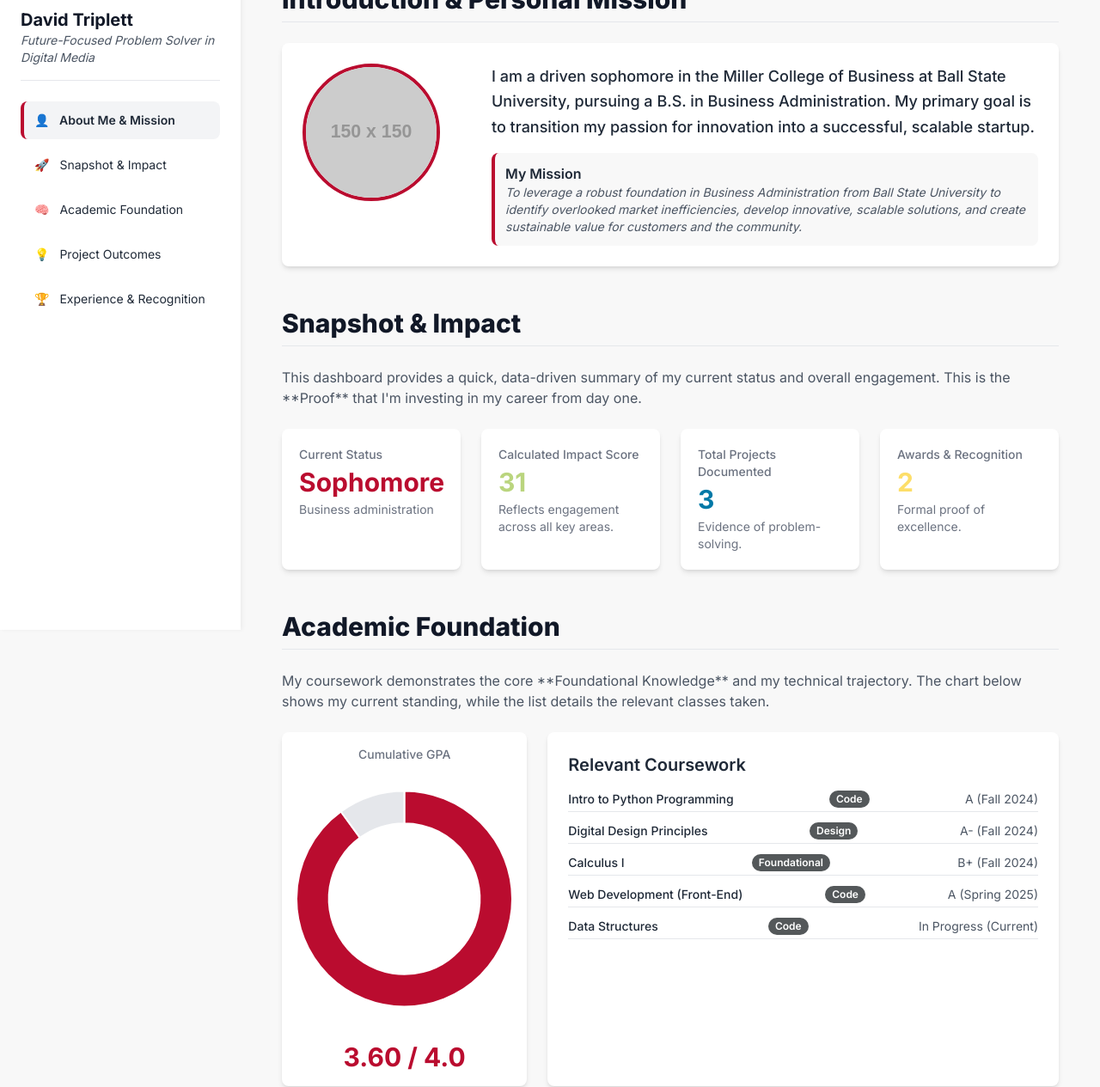
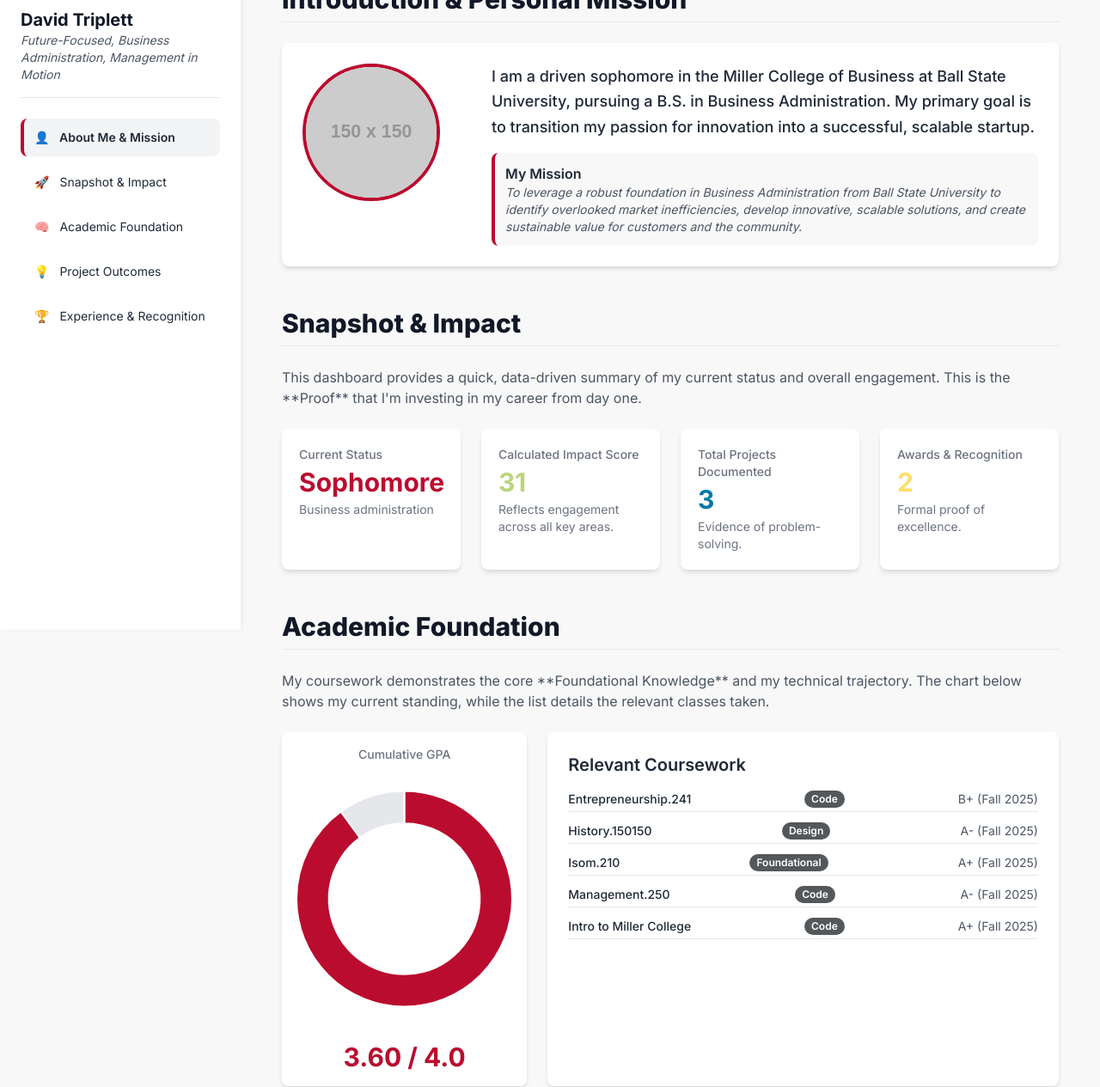
Before and after one commit to David-Triplett/ISOM-210, a plain HTML site: page index.html in a window 1280 px wide. Shown: the part 67-1332 px from the top of the page at 86% size. Drawn offline with nearby package versions, Linux system fonts and the light colour scheme; placeholder pictures from the web are drawn by us.

```diff
--- a/index.html
+++ b/index.html
@@ -256,7 +256,7 @@
         // 1.1 PROFILE & BRANDING VARIABLES (REQUIRED)
         const profileData = {
             studentName: "David Triplett",
-            tagline: "Future-Focused Problem Solver in Digital Media",
+            tagline: "Future-Focused, Business Administration, Management in Motion",
             currentYear: "Sophomore", // Freshman, Sophomore, Junior, Senior
             major: "Business administration",
             gpa: 3.60,
@@ -279,11 +279,11 @@
 
         // 1.2 ACADEMICS (REQUIRED: Add relevant classes)
         const academicData = [
-            { name: "Intro to Python Programming", grade: "A", semester: "Fall 2024", relevance: "Code" },
-            { name: "Digital Design Principles", grade: "A-", semester: "Fall 2024", relevance: "Design" },
-            { name: "Calculus I", grade: "B+", semester: "Fall 2024", relevance: "Foundational" },
-            { name: "Web Development (Front-End)", grade: "A", semester: "Spring 2025", relevance: "Code" },
-            { name: "Data Structures", grade: "In Progress", semester: "Current", relevance: "Code" },
+            { name: "Entrepreneurship.241", grade: "B+", semester: "Fall 2025", relevance: "Code" },
+            { name: "History.150150", grade: "A-", semester: "Fall 2025", relevance: "Design" },
+            { name: "Isom.210", grade: "A+", semester: "Fall 2025", relevance: "Foundational" },
+            { name: "Management.250", grade: "A-", semester: "Fall 2025", relevance: "Code" },
+            { name: "Intro to Miller College", grade: "A+", semester: "Fall 2025", relevance: "Code" },
         ];
 
         // 1.3 PROJECTS (REQUIRED: Follow C-S-R format)
```
